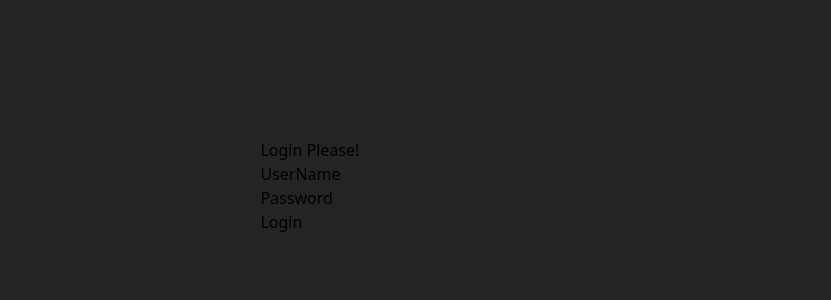
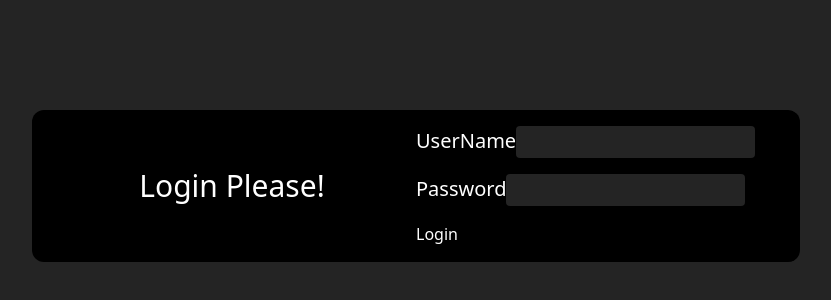
Before and after one commit to KhanTaufeeq/bp-diabetes, a React (Vite) app in the folder client/: page /signin in a window 1280 px wide. Shown: the part 214-514 px from the top of the page, without its empty margins (224-1055 px from the left). Built offline with nearby package versions, Linux system fonts and the light colour scheme.

Commit message:
modified signin.jsx

```diff
--- a/client/src/Signin.jsx
+++ b/client/src/Signin.jsx
@@ -2,19 +2,19 @@ import React from "react";
 
 function Signin() {
   return (
-    <div>
-      <h1>Login Please!</h1>
-      <div>
+    <div className="flex box-border justify-center items-center bg-black p-4 rounded-xl w-[60%]">
+      <h1 className="text-white text-base sm:text-lg md:text-xl lg:text-2xl xl:text-3xl flex-1 text-center">Login Please!</h1>
+      <div className="flex-1 text-white">
         <form action="">
           <div>
-            <label htmlFor="userName">UserName</label>
-            <input type="text" name="user-name" id="userName" />
+            <label htmlFor="userName" className="text-base sm:text-xs md:text-sm lg:text-lg xl:text-xl">UserName</label>
+            <input type="text" name="user-name" id="userName" className="bg-[#242424] outline-none p-1 rounded"/>
           </div>
-          <div>
-            <label htmlFor="password">Password</label>
-            <input type="password" name="password" id="password" />
+          <div className="mt-4 mb-4">
+            <label htmlFor="password" className="text-base sm:text-xs md:text-sm lg:text-lg xl:text-xl">Password</label>
+            <input type="password" name="password" id="password" className="bg-[#242424] outline-none p-1 rounded"/>
           </div>
-          <button type="submit">Login</button>
+          <button type="submit" className="cursor-pointer">Login</button>
         </form>
       </div>
     </div>
```
Also changed, not shown: 1 other file (tests, documents, lock files or other folders).
